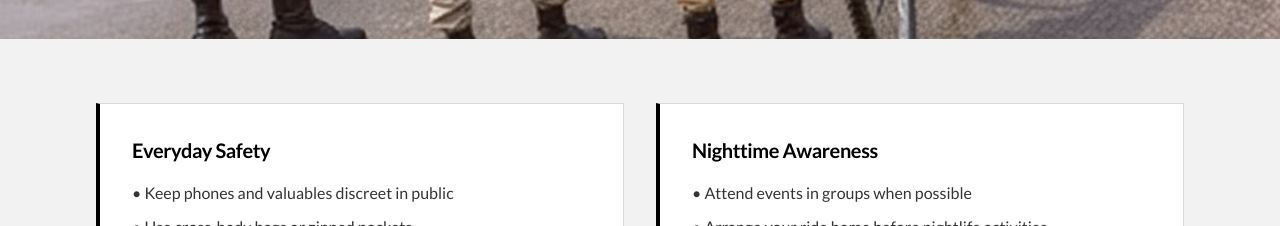
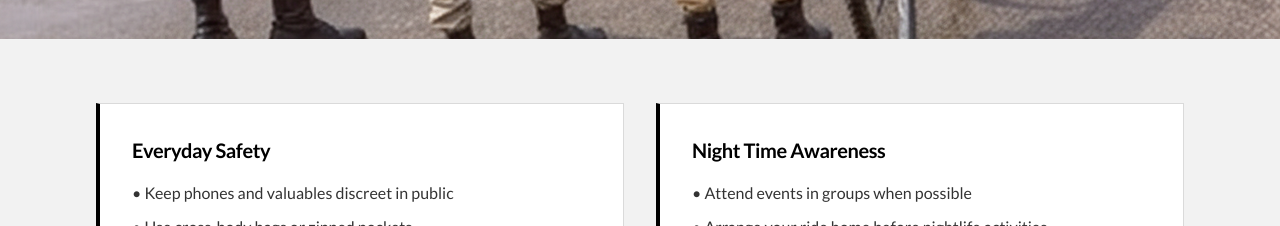
Before and after one commit to TimeToStay/detty-december-guide, a Next.js app: page / in a window 1280 px wide. Shown: the part 1900-2126 px from the top of the page. Built offline with nearby package versions, Linux system fonts and the light colour scheme.

Commit message:
Corrected a spelling error

```diff
--- a/components/safety-section.tsx
+++ b/components/safety-section.tsx
@@ -35,7 +35,7 @@ export default function SafetySection() {
           ]}
         />
         <WarningCard
-          title="Nighttime Awareness"
+          title="Night Time Awareness"
           items={[
             "Attend events in groups when possible",
             "Arrange your ride home before nightlife activities",
```
